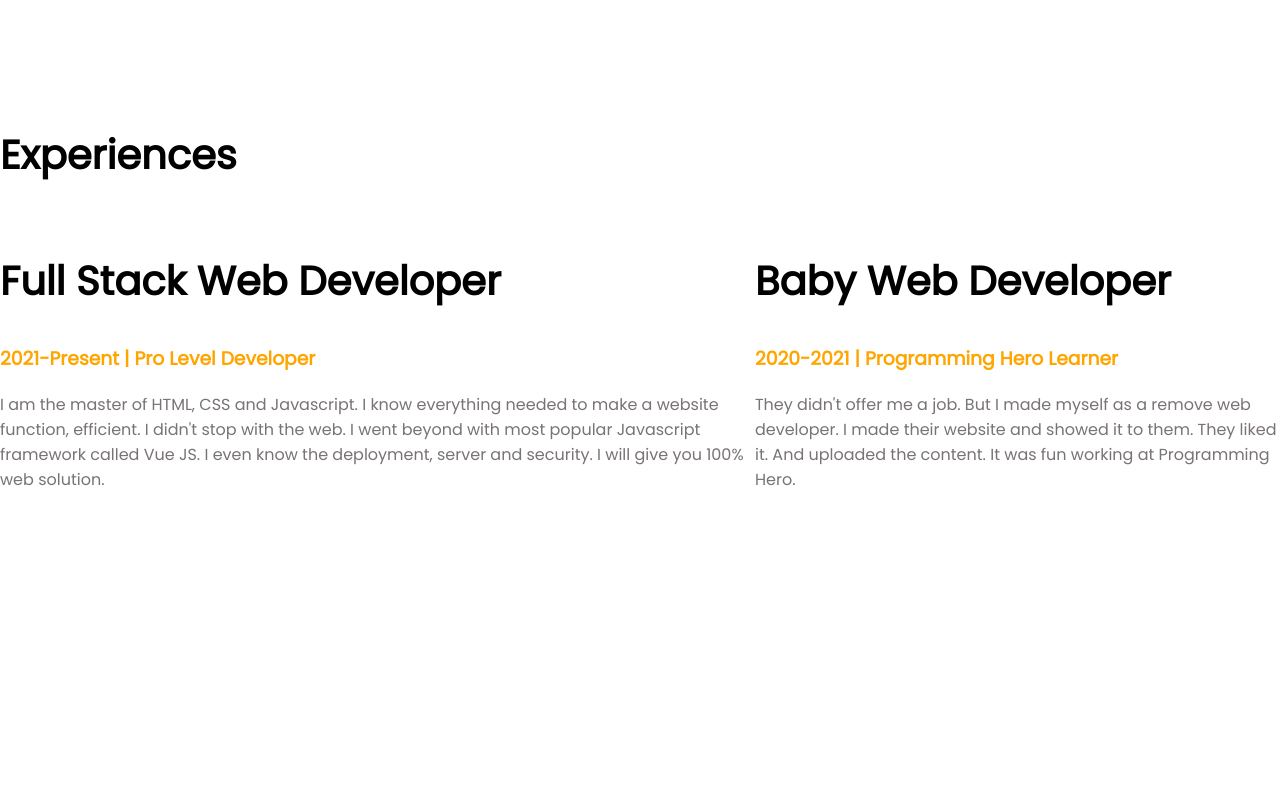
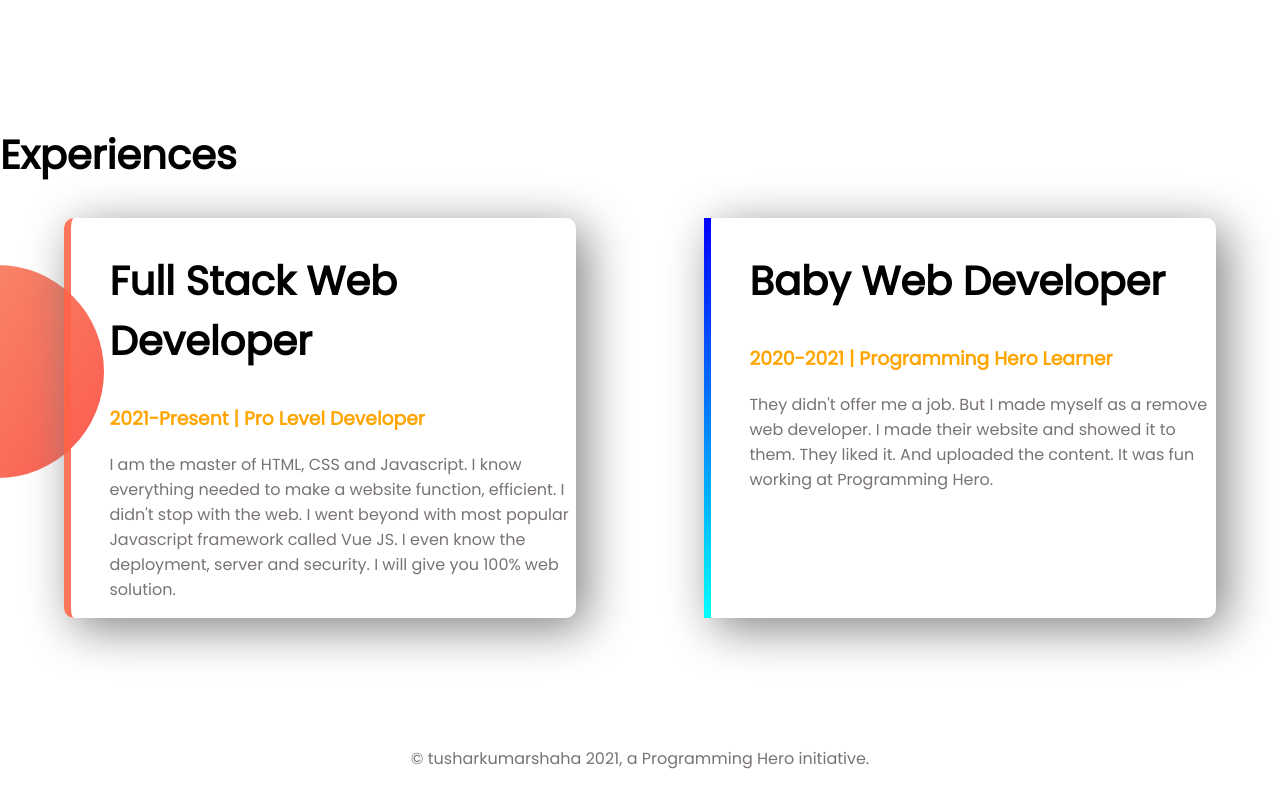
Before and after one commit to tusharshaha/developer-portfolio, a plain HTML site: page index.html in a window 1280 px wide. Shown: the part 1011-1798 px from the top of the page. Before the commit the page ends 1647 px from the top, so only its background shows below. Drawn offline with Linux system fonts and the light colour scheme.

Commit message:
another section added

```diff
--- a/index.html
+++ b/index.html
@@ -36,20 +36,23 @@
                 DOWNLOAD RESUME</a>
        </div>
    </section>
-   <section>
+   <section class="experience-aria">
     <h1>Experiences</h1>
       <div class="flex-container">
-        <div>
+        <div class="experience-item">
             <h1>Full Stack Web Developer</h1>
             <h3 class="orange-title">2021-Present | Pro Level Developer</h3>
             <p>I am the master of HTML, CSS and Javascript. I know everything needed to make a website function, efficient. I didn't stop with the web. I went beyond with most popular Javascript framework called Vue JS. I even know the deployment, server and security. I will give you 100% web solution.</p>
         </div>
-        <div>
+        <div id="web-dev-experience"  class="experience-item">
          <h1>Baby Web Developer</h1>
          <h3 class="orange-title">2020-2021 | Programming Hero Learner</h3>
          <p>They didn't offer me a job. But I made myself as a remove web developer. I made their website and showed it to them. They liked it. And uploaded the content. It was fun working at Programming Hero.
         </div>
       </div>
    </section>
+   <footer>
+       <p>© tusharkumarshaha 2021, a Programming Hero initiative.</p>
+   </footer>
 </body>
 </html>
--- a/style.css
+++ b/style.css
@@ -44,3 +44,29 @@ p{
 .orange-title{
     color: orange;
 }
+.experience-item{
+   width: 50%;
+   margin-left: 5%;
+   margin-right: 5%;
+   padding-left: 3%;
+   padding-right: 2px;
+   border-left: 7px solid rgba(255, 99, 71, 0.884);
+   box-shadow: 10px 10px 48px gray;
+   border-radius: 10px;
+
+}
+.experience-aria{
+    background-image: url(images/exp-bg.png);
+    background-repeat: no-repeat;
+    background-position: left;
+
+}
+#web-dev-experience{
+    border-left: 7px solid;
+    border-image: linear-gradient(blue ,cyan);
+    border-image-slice: 1;
+
+}
+footer p{
+    text-align: center;
+}
```
